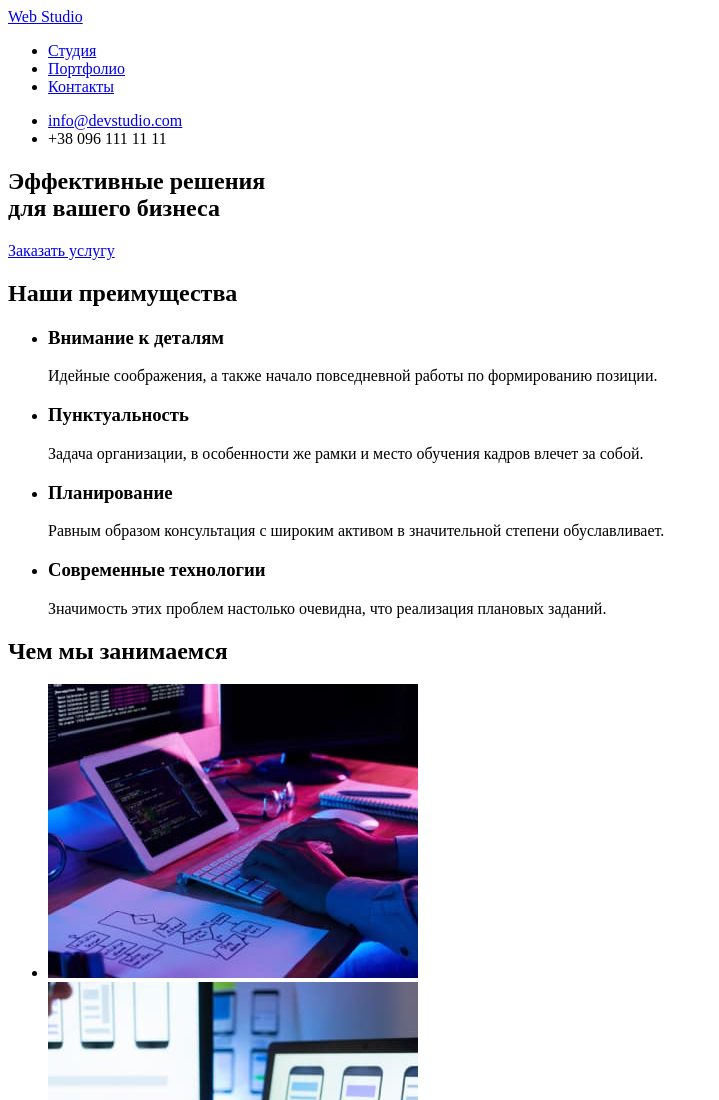
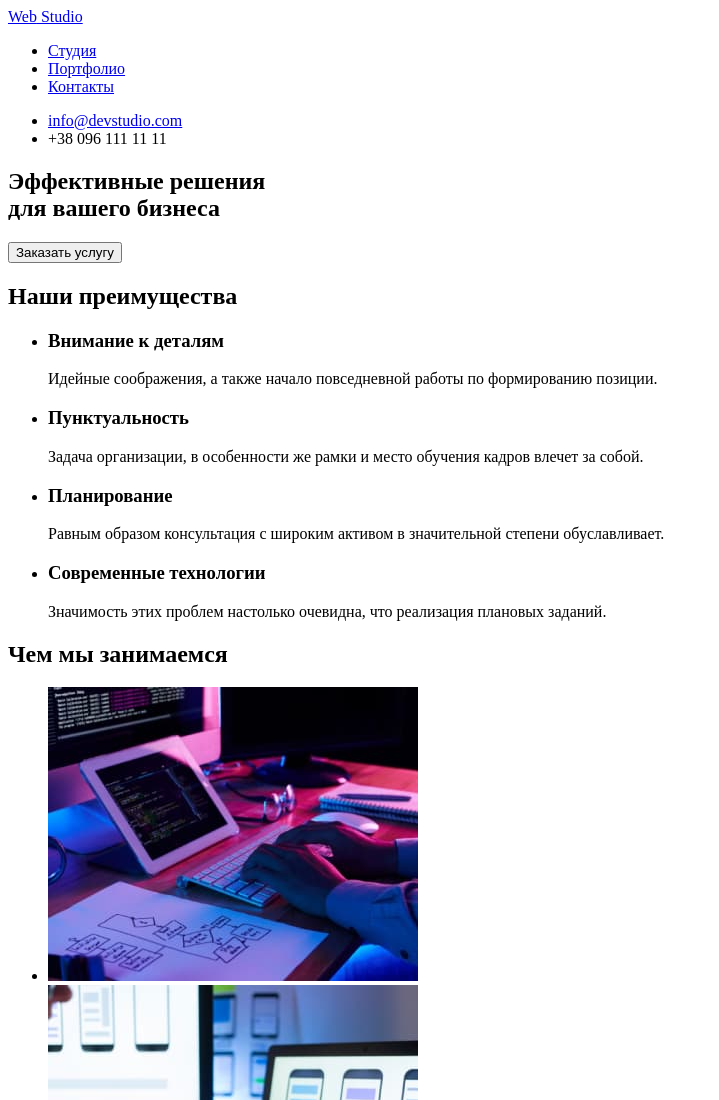
Before and after one commit to veronika-oli/goit-markup-hw-01, a plain HTML site: page index.html in a window 1280 px wide. Shown: the top 1100 px of the page, without its empty margins (0-719 px from the left). Drawn offline with Linux system fonts and the light colour scheme.

Commit message:
Змінює кнопку

```diff
--- a/index.html
+++ b/index.html
@@ -37,7 +37,7 @@
 
         <section>
             <h1>Эффективные решения <br> для вашего бизнеса</h1>
-            <a href="#">Заказать услугу</a>
+            <button type="button">Заказать услугу</button>
         </section>
 
 
```
